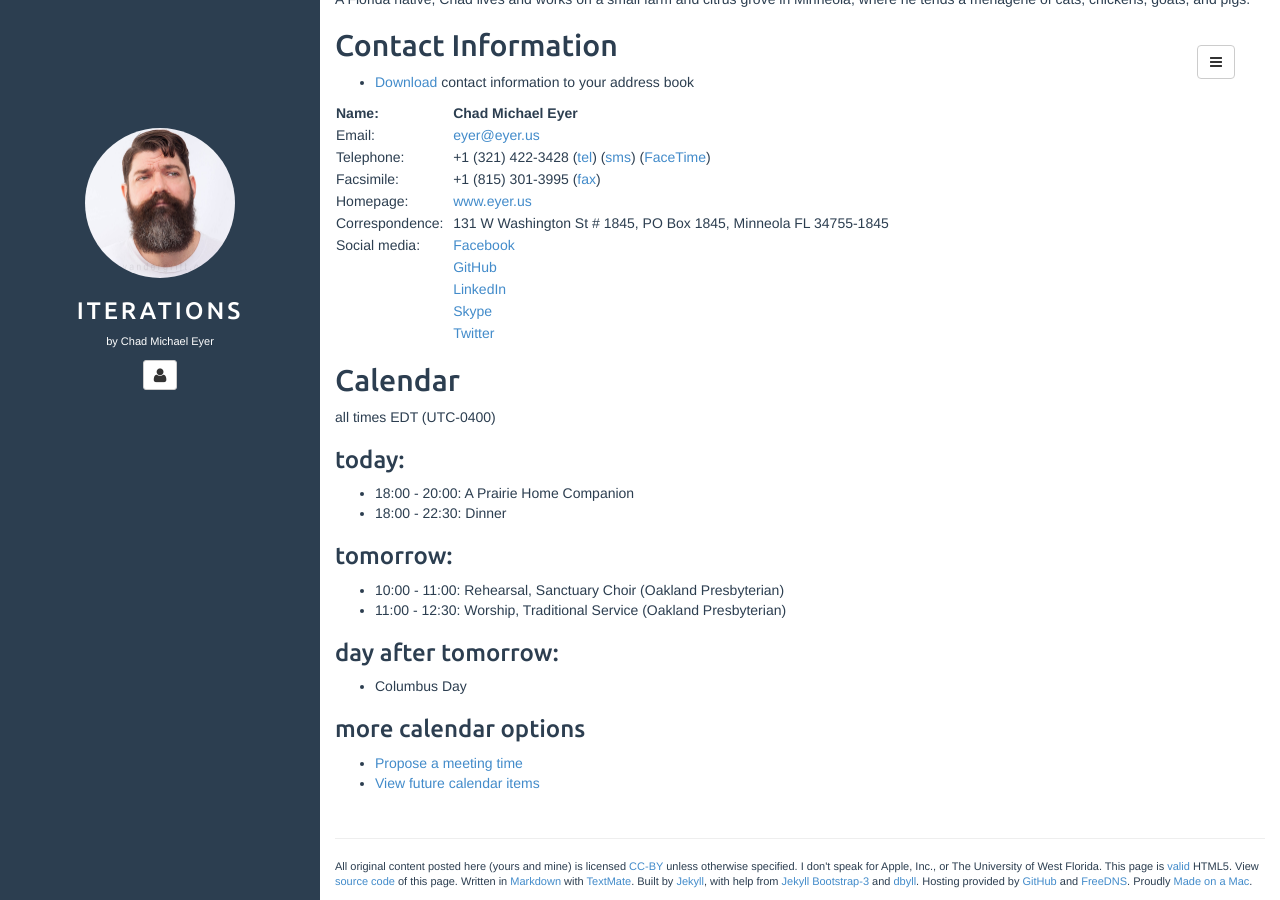
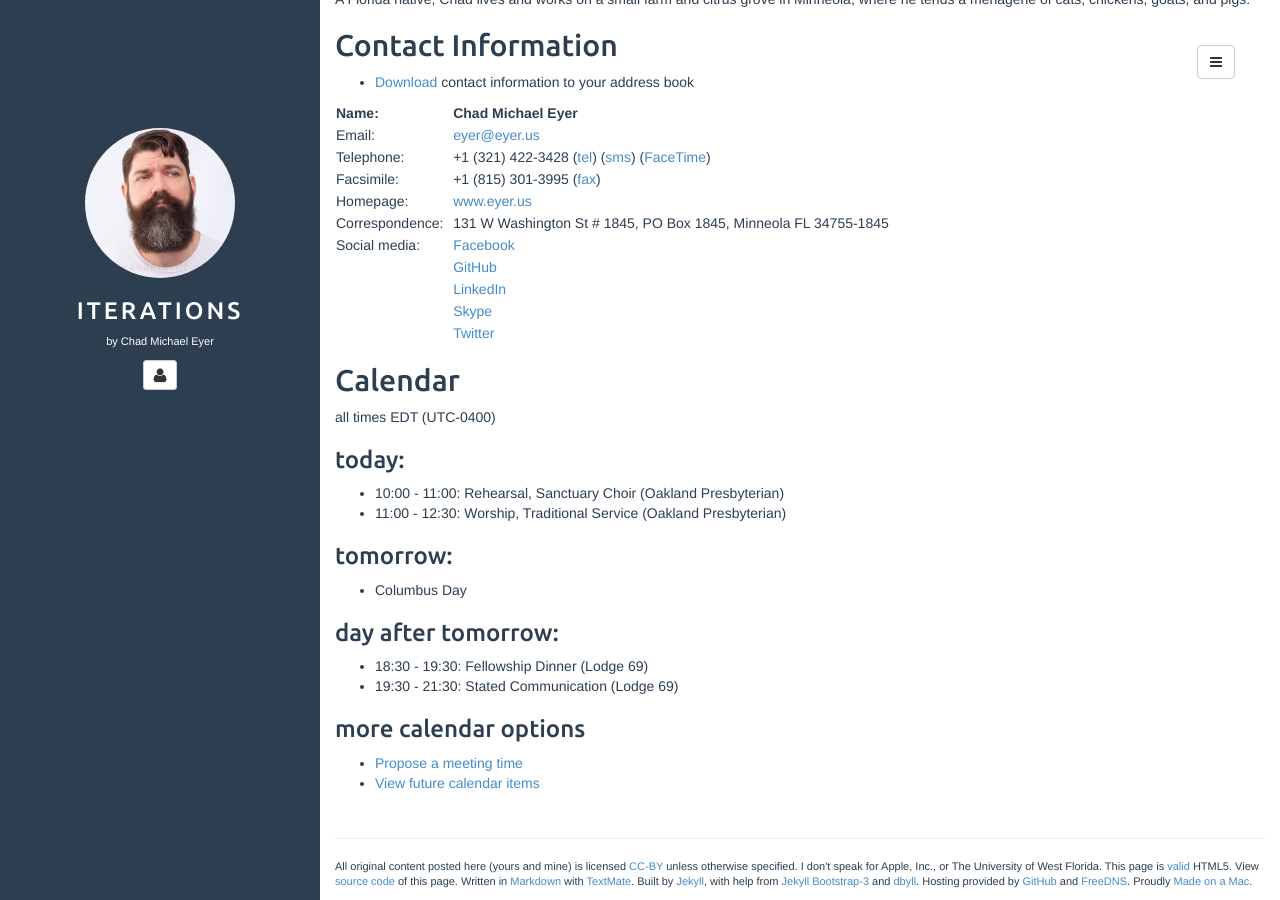
Before and after one commit to chadmichaeleyer/chadmichaeleyer.github.io, a Jekyll site: the page built from about.md, in a window 1280 px wide and 900 px high, scrolled down 1070 px. Built offline with Jekyll 4.4.1, drawn with Linux system fonts in a browser that asks for light colours.

Commit message:
calendar update

```diff
--- a/calendar.markdown
+++ b/calendar.markdown
@@ -2,14 +2,14 @@ all times EDT (UTC-0400)
 
 ### today:
 
-* 18:00 - 20:00: A Prairie Home Companion
-* 18:00 - 22:30: Dinner
+* 10:00 - 11:00: Rehearsal, Sanctuary Choir (Oakland Presbyterian)
+* 11:00 - 12:30: Worship, Traditional Service (Oakland Presbyterian)
 
 ### tomorrow:
 
-* 10:00 - 11:00: Rehearsal, Sanctuary Choir (Oakland Presbyterian)
-* 11:00 - 12:30: Worship, Traditional Service (Oakland Presbyterian)
+* Columbus Day
 
 ### day after tomorrow:
 
-* Columbus Day
+* 18:30 - 19:30: Fellowship Dinner (Lodge 69)
+* 19:30 - 21:30: Stated Communication (Lodge 69)
```
Also changed, not shown: calendar-year.markdown (+6 -5 lines).
